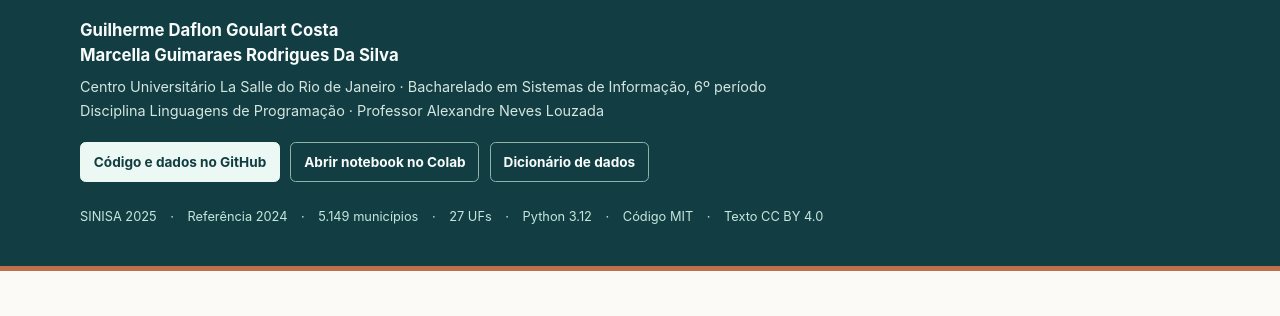
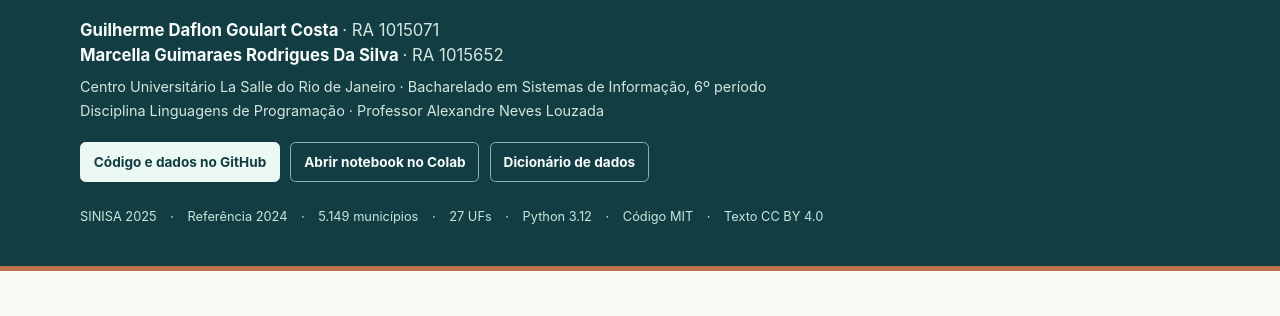
Before and after one commit to GDaflon/lasalle, a plain HTML site: page linguagens-de-programacao/projeto-saneamento-sinisa/docs/index.html in a window 1280 px wide. Shown: the part 410-726 px from the top of the page. Drawn offline with nearby package versions, Linux system fonts and the light colour scheme.

Commit message:
G2 de Linguagens: RAs dos autores no README, no artigo e no notebook

```diff
--- a/linguagens-de-programacao/projeto-saneamento-sinisa/docs/assets/artigo.css
+++ b/linguagens-de-programacao/projeto-saneamento-sinisa/docs/assets/artigo.css
@@ -31,6 +31,7 @@ a:focus-visible, summary:focus-visible { outline: 3px solid #bb662e; outline-off
 h1, h2, h3 { font-family: "Instrument Serif", Georgia, serif; font-weight: 500; }
 h1 { max-width: 920px; margin: .8rem 0 1.4rem; font-size: clamp(2.5rem, 6.3vw, 4.7rem); line-height: 1.025; letter-spacing: -.038em; }
 .autoria { margin: 0; font-weight: 650; line-height: 1.5; }
+.ra { font-weight: 400; color: #d4e6e0; white-space: nowrap; }
 .filiacao { color: #d4e6e0; font-size: .9rem; margin: .45rem 0 1.2rem; }
 .links-capa { display: flex; gap: .65rem; flex-wrap: wrap; }
 .botao {
--- a/linguagens-de-programacao/projeto-saneamento-sinisa/docs/index.html
+++ b/linguagens-de-programacao/projeto-saneamento-sinisa/docs/index.html
@@ -17,7 +17,7 @@
       <p class="edicao">Projeto Prático G2 · Linguagens de Programação · 2026.2</p>
       <h1>Atendimento por redes de água e esgoto no Brasil em 2024</h1>
       <p class="subtitulo">Diferenças entre regiões, entre o urbano e o rural e entre municípios, a partir dos dados abertos do SINISA</p>
-      <p class="autoria">Guilherme Daflon Goulart Costa<br>Marcella Guimaraes Rodrigues Da Silva</p>
+      <p class="autoria">Guilherme Daflon Goulart Costa <span class="ra">· RA 1015071</span><br>Marcella Guimaraes Rodrigues Da Silva <span class="ra">· RA 1015652</span></p>
       <p class="filiacao">Centro Universitário La Salle do Rio de Janeiro · Bacharelado em Sistemas de Informação, 6º período<br>Disciplina Linguagens de Programação · Professor Alexandre Neves Louzada</p>
       <div class="links-capa">
         <a class="botao" href="https://github.com/GDaflon/lasalle/tree/main/linguagens-de-programacao/projeto-saneamento-sinisa">Código e dados no GitHub</a>
```
Also changed, not shown: 2 other files.
